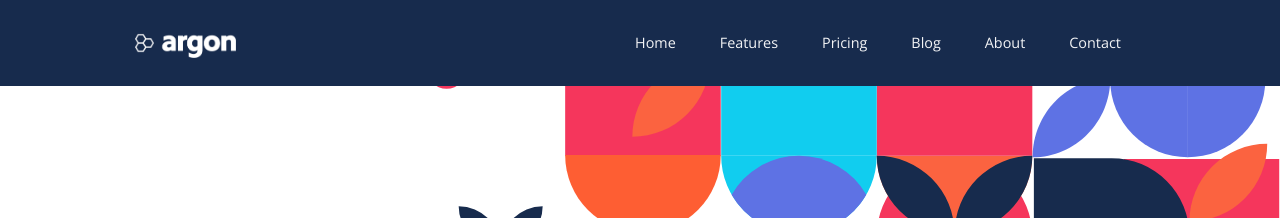
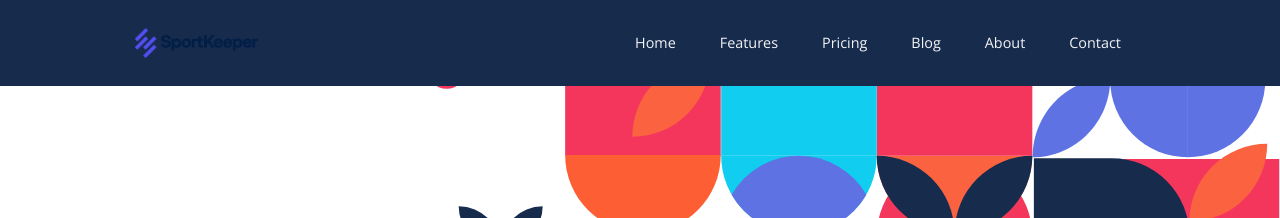
Before and after one commit to Sport-Keeper/Sport-Keeper.github.io, a Jekyll site: the page built from index.html, in a window 1280 px wide. Shown: the top 218 px of the page. Built offline with Jekyll 4.4.1, drawn with Linux system fonts in a browser that asks for light colours; nearby versions of some CDN libraries.

Commit message:
added logo to website

```diff
--- a/_data/settings.yml
+++ b/_data/settings.yml
@@ -3,7 +3,7 @@ basic_settings:
   favicon_image: /assets/img/favicon-196x196.png
 
 header_settings:
-  logo_image: /assets/img/brand/white.png
+  logo_image: /assets/img/brand/PNG_logo_for_light_backgrounds.png
   mobile_logo_image: /assets/img/brand/blue.png
   # Choose a color for your header [blue, dark, light].
   theme: dark
```
